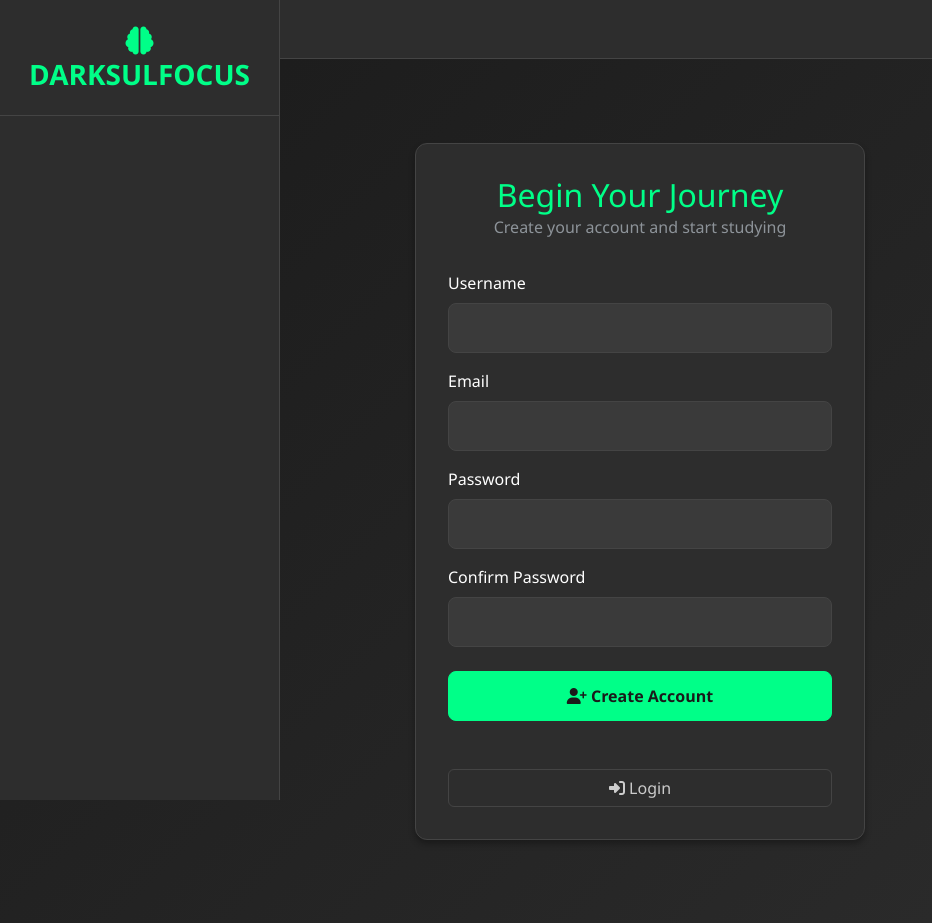
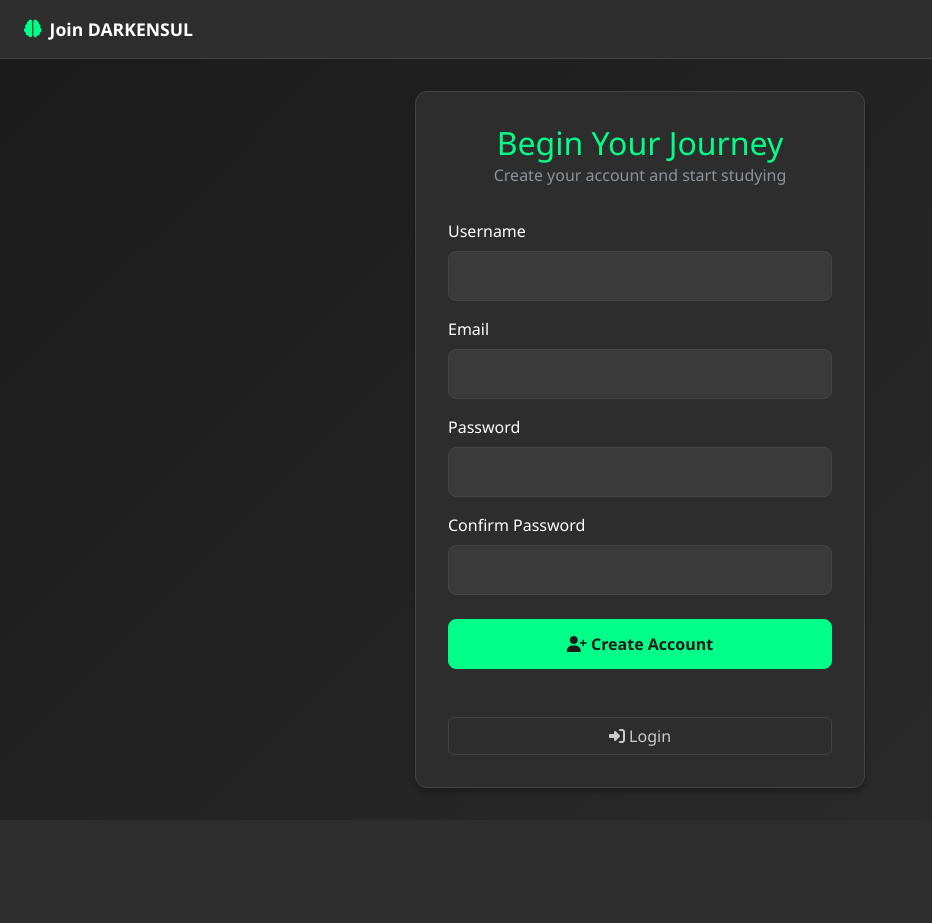
Before and after one commit to shuuuu87/DarkSulFocus, a Flask app: page /register in a window 1280 px wide. Shown: the whole page, without its empty margins (0-932 px from the left). After the commit the page ends 793 px from the top, so only its background shows below. Run offline with Flask 3, Linux system fonts and the light colour scheme; some libraries are stand-ins or nearby versions.

Commit message:
Improve login and registration pages by removing the standard website layout
Refactors authentication pages to use a dedicated auth_base.html template and removes the sidebar.

Replit-Commit-Author: Agent
Replit-Commit-Session-Id: 6e99edcc-84cf-4e14-8ec1-37578d6fbabf
Replit-Commit-Screenshot-Url: https://storage.googleapis.com/screenshot-production-us-central1/c6a096c2-2ff5-4c6c-80e9-90ba93c904d7/6e99edcc-84cf-4e14-8ec1-37578d6fbabf/usqM1ok

```diff
--- a/static/css/style.css
+++ b/static/css/style.css
@@ -252,13 +252,36 @@ body {
     padding: 2rem;
 }
 
-/* Auth Styles */
-.auth-container {
+/* Auth Body and Layout Styles */
+.auth-body {
+    background: linear-gradient(135deg, var(--bg-primary), var(--bg-secondary));
+    color: var(--text-primary);
+    font-family: 'Segoe UI', Tahoma, Geneva, Verdana, sans-serif;
+    margin: 0;
+    padding: 0;
     min-height: 100vh;
+}
+
+.auth-main-content {
+    min-height: 100vh;
+    display: flex;
+    flex-direction: column;
+}
+
+.auth-main-content .page-content {
+    flex: 1;
     display: flex;
     align-items: center;
     justify-content: center;
     padding: 2rem;
+}
+
+/* Auth Styles */
+.auth-container {
+    display: flex;
+    align-items: center;
+    justify-content: center;
+    width: 100%;
 }
 
 .auth-card {
--- /dev/null
+++ b/templates/auth_base.html
@@ -0,0 +1,53 @@
+<!DOCTYPE html>
+<html lang="en" data-bs-theme="dark">
+<head>
+    <meta charset="UTF-8">
+    <meta name="viewport" content="width=device-width, initial-scale=1.0">
+    <title>{% block title %}DARKSULFOCUS{% endblock %}</title>
+
+    <!-- Bootstrap 5 CSS -->
+    <link href="https://cdn.jsdelivr.net/npm/bootstrap@5.3.0/dist/css/bootstrap.min.css" rel="stylesheet">
+    <!-- Font Awesome -->
+    <link rel="stylesheet" href="https://cdnjs.cloudflare.com/ajax/libs/font-awesome/6.4.0/css/all.min.css">
+    <!-- Custom CSS -->
+    <link rel="stylesheet" href="{{ url_for('static', filename='css/style.css') }}">
+</head>
+<body class="auth-body">
+    <!-- Auth Main Content (No Sidebar) -->
+    <div class="auth-main-content">
+        <!-- Top Navigation for Auth Pages -->
+        <nav class="top-nav">
+            <div class="nav-title">
+                <i class="fas fa-brain text-primary"></i>
+                {% block nav_title_guest %}DARKSULFOCUS{% endblock %}
+            </div>
+        </nav>
+
+        <!-- Flash Messages -->
+        {% with messages = get_flashed_messages(with_categories=true) %}
+            {% if messages %}
+                <div class="container-fluid mt-3">
+                    {% for category, message in messages %}
+                        <div class="alert alert-{{ 'danger' if category == 'error' else category }} alert-dismissible fade show" role="alert">
+                            {{ message }}
+                            <button type="button" class="btn-close" data-bs-dismiss="alert"></button>
+                        </div>
+                    {% endfor %}
+                </div>
+            {% endif %}
+        {% endwith %}
+
+        <!-- Page Content -->
+        <div class="page-content">
+            {% block content %}{% endblock %}
+        </div>
+    </div>
+
+    <!-- Bootstrap 5 JS -->
+    <script src="https://cdn.jsdelivr.net/npm/bootstrap@5.3.0/dist/js/bootstrap.bundle.min.js"></script>
+    <!-- Custom JS -->
+    <script src="{{ url_for('static', filename='js/app.js') }}"></script>
+
+    {% block scripts %}{% endblock %}
+</body>
+</html>
--- a/templates/forgot_password.html
+++ b/templates/forgot_password.html
@@ -1,4 +1,4 @@
-{% extends "base.html" %}
+{% extends "auth_base.html" %}
 
 {% block title %}Forgot Password - DARKSULFOCUS{% endblock %}
 
--- a/templates/login.html
+++ b/templates/login.html
@@ -1,4 +1,4 @@
-{% extends "base.html" %}
+{% extends "auth_base.html" %}
 
 {% block title %}Login - DARKSULFOCUS{% endblock %}
 
--- a/templates/register.html
+++ b/templates/register.html
@@ -1,4 +1,4 @@
-{% extends "base.html" %}
+{% extends "auth_base.html" %}
 
 {% block title %}Register - DARKSULFOCUS{% endblock %}
 
--- a/templates/reset_password.html
+++ b/templates/reset_password.html
@@ -1,4 +1,4 @@
-{% extends "base.html" %}
+{% extends "auth_base.html" %}
 
 {% block title %}Reset Password - DARKSULFOCUS{% endblock %}
 
```
